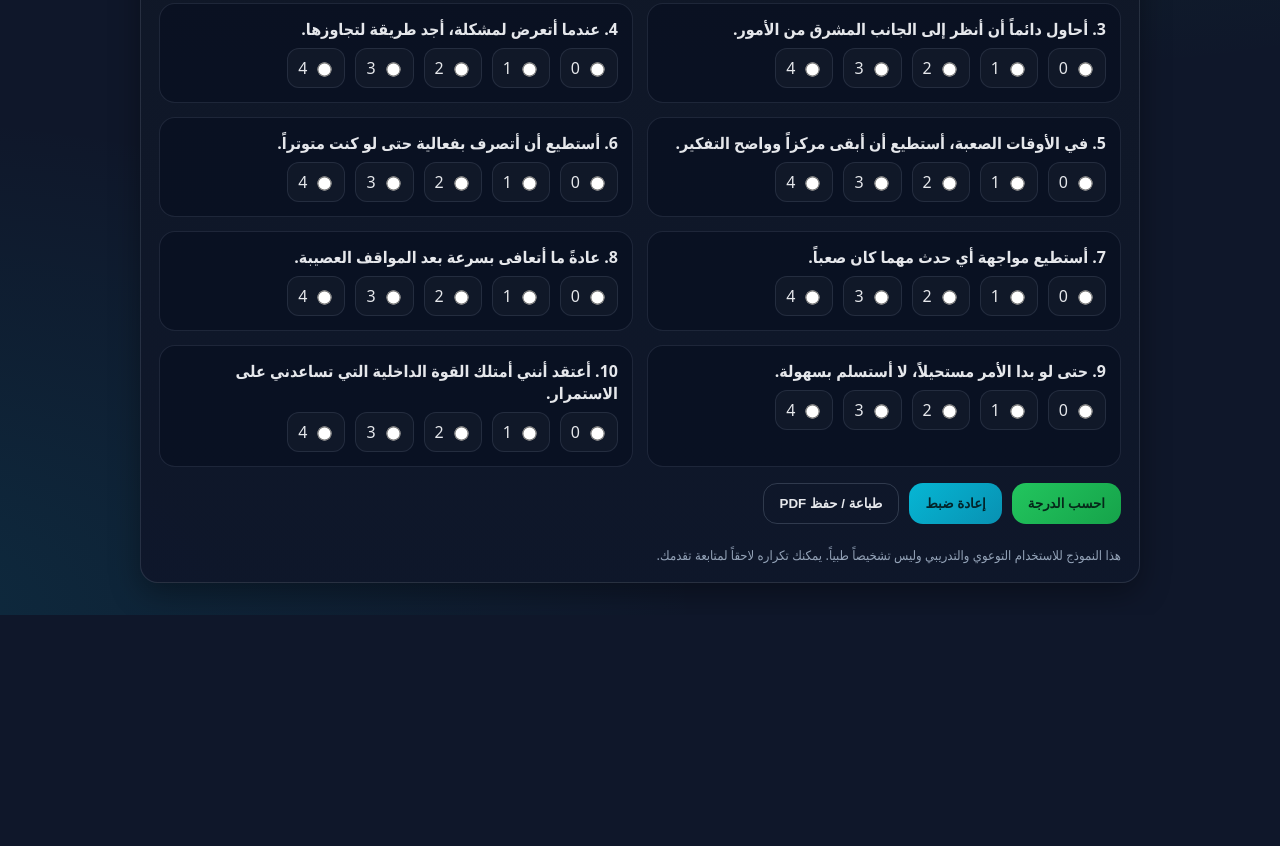
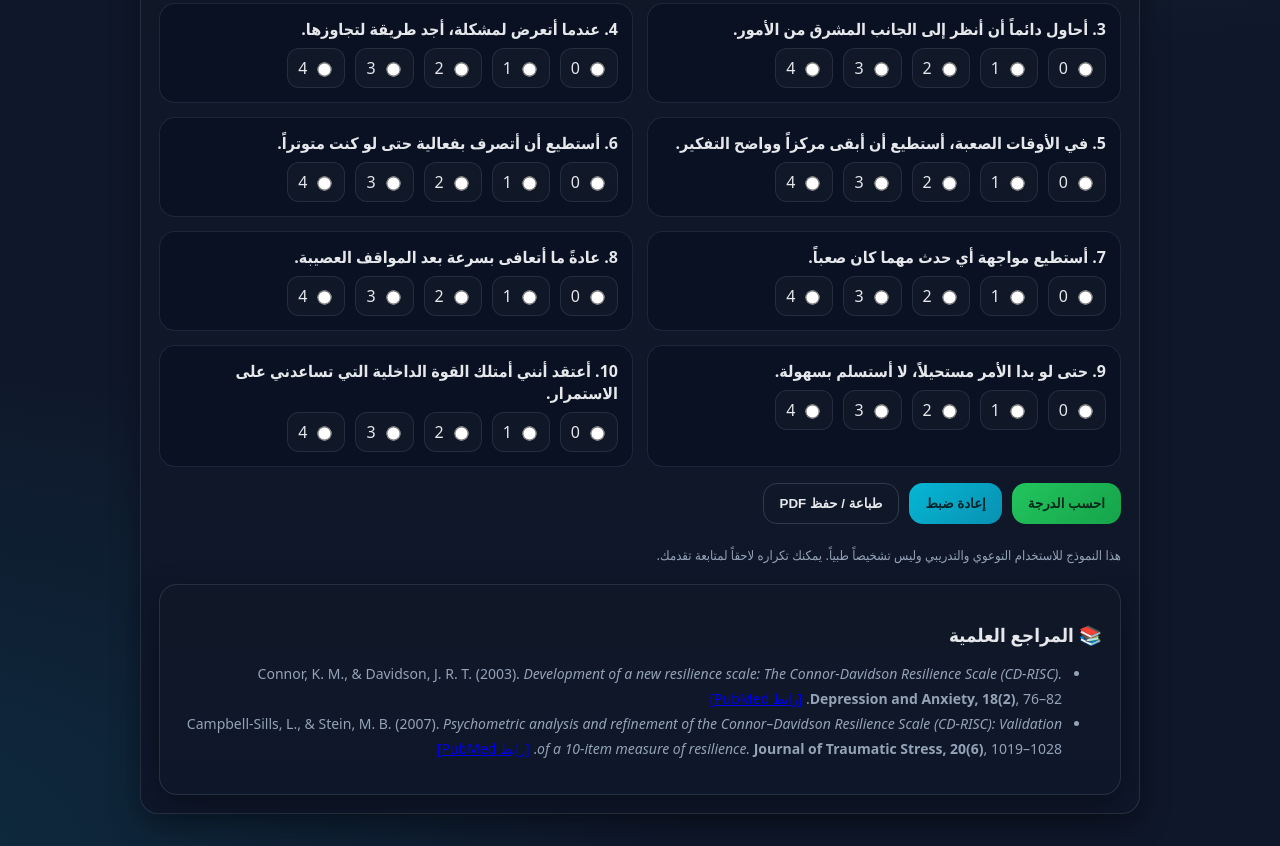
Before and after one commit to mreshtaiwi/Connor-Davidson-Resilience-Scale-CD-RISC-, a plain HTML site: page index.html in a window 1280 px wide. Shown: the part 326-1172 px from the top of the page. Before the commit the page ends 941 px from the top, so only its background shows below. Drawn offline with Linux system fonts and the light colour scheme.

Commit message:
Update index.html

```diff
--- a/index.html
+++ b/index.html
@@ -98,6 +98,24 @@
       </div>
 
       <div class="footer">هذا النموذج للاستخدام التوعوي والتدريبي وليس تشخيصاً طبياً. يمكنك تكراره لاحقاً لمتابعة تقدمك.</div>
+      <div class="card" style="margin-top:20px;">
+  <h3 style="margin-bottom:10px;">📚 المراجع العلمية</h3>
+  <ul style="line-height:1.8; color:#94a3b8; font-size:14px;">
+    <li>
+      Connor, K. M., & Davidson, J. R. T. (2003).
+      <i>Development of a new resilience scale: The Connor-Davidson Resilience Scale (CD-RISC).</i>
+      <b>Depression and Anxiety, 18(2)</b>, 76–82.
+      <a href="https://pubmed.ncbi.nlm.nih.gov/12964174/" target="_blank">[رابط PubMed]</a>
+    </li>
+    <li>
+      Campbell-Sills, L., & Stein, M. B. (2007).
+      <i>Psychometric analysis and refinement of the Connor–Davidson Resilience Scale (CD-RISC): Validation of a 10-item measure of resilience.</i>
+      <b>Journal of Traumatic Stress, 20(6)</b>, 1019–1028.
+      <a href="https://pubmed.ncbi.nlm.nih.gov/18157881/" target="_blank">[رابط PubMed]</a>
+    </li>
+  </ul>
+</div>
+
     </div>
   </div>
 
```
